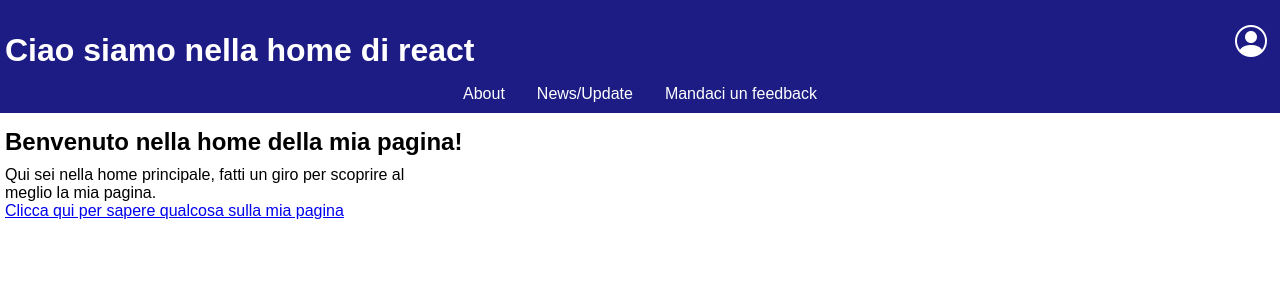
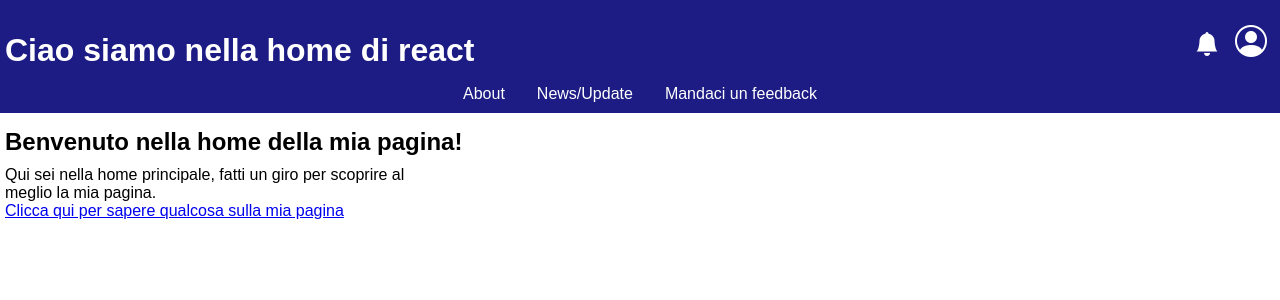
Before and after one commit to zGokuX/ReactProject, a React (Vite) app in the folder MyReactProject/: page /login#/Home in a window 1280 px wide. Shown: the top 300 px of the page. Built offline with nearby package versions, Linux system fonts and the light colour scheme.

Commit message:
Notification added

```diff
--- a/MyReactProject/src/App.css
+++ b/MyReactProject/src/App.css
@@ -127,7 +127,33 @@ body {
 }
 
 .side-up-right .box {
+    display: flex;
     position: relative;
+}
+
+.notification-c{
+    position: relative;
+    transition: ease 0.3s all;
+}
+
+.notification-c:hover {
+    cursor: pointer;
+    transform: scale(1.05);
+}
+
+.box .notification {
+    font-size: 1.5rem;
+}
+
+.box .notification-number {
+    position: absolute;
+    border: 1px solid red;
+    border-radius: 10px;
+    font-size: 0.5rem;
+    background-color: rgb(255, 51, 51);
+    padding: 2px;
+    right: 4px;
+    bottom: 5px;
 }
 
 .side-up-right .box .list-opt {
--- a/MyReactProject/src/App.jsx
+++ b/MyReactProject/src/App.jsx
@@ -1,12 +1,12 @@
 import './App.css'
 import UpBar from './upbar-component'
 import { Link } from 'react-router-dom'
-export default function Home() {
+export default function Home( { notificationNumber , setNotificationNumber}) {
   return (
     <>
     <title>Home</title>
       <main>
-        <UpBar />
+        <UpBar notificationNumber={notificationNumber} setNotificationNumber={setNotificationNumber}/>
         <div className='container-desc'>
           <h2>Benvenuto nella home della mia pagina!</h2>
           <span>Qui sei nella home principale, fatti un giro per scoprire al meglio la mia pagina. </span>
--- /dev/null
+++ b/MyReactProject/src/MainRoutes.jsx
@@ -0,0 +1,43 @@
+import { useState } from 'react'
+import { Routes, Route, Navigate } from 'react-router-dom'
+
+import App from './App.jsx'
+import Profile from './profile-component/ProfileComponent.jsx'
+import About from './AboutPage/About.jsx'
+import NotFound from './NotFoundPage/NotFound.jsx'
+import UpdateComponent from './UpdatePage/UpdateCompoent.jsx'
+import Login from './LoginPage/LoginComponent.jsx'
+import Register from './RegisterPage/RegisterComponent.jsx'
+import NotificationC from './NotificationPage/NotificationComponent.jsx'
+
+export default function MainRoutes() {
+    const [notificationNumber, setNotificationNumber] = useState(0)
+
+    return (
+        <Routes>
+            <Route path="/" element={<Navigate to="/Home" replace />} />
+
+            <Route
+                path="/Home"
+                element={
+                    <App
+                        notificationNumber={notificationNumber}
+                        setNotificationNumber={setNotificationNumber}
+                    />
+                }
+            />
+
+            <Route
+                path="/notification"
+                element={<NotificationC notificationN={notificationNumber} />}
+            />
+
+            <Route path="/profile" element={<Profile />} />
+            <Route path="/about" element={<About />} />
+            <Route path="/news" element={<UpdateComponent />} />
+            <Route path="/login" element={<Login />} />
+            <Route path="/register" element={<Register />} />
+            <Route path="*" element={<NotFound />} />
+        </Routes>
+    )
+}
--- /dev/null
+++ b/MyReactProject/src/NotificationPage/NotificationComponent.jsx
@@ -0,0 +1,17 @@
+import { Link } from "react-router-dom";
+
+
+export default function NotificationC( { notificationN }) {
+    return (
+        <>
+        <title>{notificationN <= 0 ? "Non hai nessuna notifica" : "hai " + notificationN + " notifica da leggere"}</title>
+            <div className="container-up">
+                <h1>{notificationN <= 0 ? "Non hai nessuna notifica" : "Hai " + notificationN + " notifica da leggere"}</h1>
+                <Link to={'/Home'}>
+                    <i className="bi bi-arrow-bar-left danger back"></i>
+                </Link>
+            </div>
+
+        </>
+    )
+}
--- a/MyReactProject/src/button-component/ButtonComponent.jsx
+++ b/MyReactProject/src/button-component/ButtonComponent.jsx
@@ -10,7 +10,7 @@ export default function ButtonCS( props ){
     Il nostro bottone invece di usare il colore predefinito dal CSS utilizzerà il colore che gli
     verrà passato nei parametri
     */}
-    <button className="custom-button" onClick={props.onClick} style={{backgroundColor: props.color, fontSize: props.size, width: props.width, height: props.height}}>{props.children}</button>
+    <button className={props.classArrived || "custom-button"} onClick={props.onClick} style={{backgroundColor: props.color, fontSize: props.size, width: props.width, height: props.height}}>{props.children}</button>
     </>
 
     )
--- a/MyReactProject/src/main.jsx
+++ b/MyReactProject/src/main.jsx
@@ -1,29 +1,15 @@
 import { StrictMode } from 'react'
 import { createRoot } from 'react-dom/client'
-import { HashRouter, Routes, Route, Navigate } from 'react-router-dom'
+import { HashRouter } from 'react-router-dom'
 import './index.css'
-import App from './App.jsx'
-import Profile from './profile-component/ProfileComponent.jsx'
-import About from './AboutPage/About.jsx'
-import NotFound from './NotFoundPage/NotFound.jsx'
-import UpdateComponent from './UpdatePage/UpdateCompoent.jsx'
 import 'bootstrap-icons/font/bootstrap-icons.css'
-import Login from './LoginPage/LoginComponent.jsx'
-import Register from './RegisterPage/RegisterComponent.jsx'
+import MainRoutes from './MainRoutes'
+
 
 createRoot(document.getElementById('root')).render(
-  <StrictMode>
-    <HashRouter>
-      <Routes>
-        <Route path="/" element={<Navigate to="/Home" replace />} />
-        <Route path="/Home" element={<App />} />
-        <Route path="/profile" element={<Profile />} />
-        <Route path="/about" element={<About />} />
-        <Route path="/news" element={<UpdateComponent />} />
-        <Route path="/login" element={<Login />} />
-        <Route path="/register" element={<Register />} />
-        <Route path="*" element={<NotFound />} />
-      </Routes>
-    </HashRouter>
-  </StrictMode>
+    <StrictMode>
+        <HashRouter>
+            <MainRoutes />
+        </HashRouter>
+    </StrictMode>
 )
--- a/MyReactProject/src/upbar-component.jsx
+++ b/MyReactProject/src/upbar-component.jsx
@@ -2,10 +2,12 @@ import { useState } from 'react'
 import { Link, useNavigate } from 'react-router-dom'
 import ButtonCS from './button-component/ButtonComponent'
 
-export default function upBar() {
-    const [isClick,setIsClick] = useState(false)
+export default function upBar({ notificationNumber, setNotificationNumber }) {
+    console.log(notificationNumber)
+    const [isClick, setIsClick] = useState(false)
+
     const navigate = useNavigate();
-    function changePage(name){
+    function changePage(name) {
         setIsClick(false)
         navigate(name)
         console.log(navigate(name))
@@ -31,9 +33,25 @@ export default function upBar() {
                 <div className='side-up-right'>
                     <ul>
                         <div className='box'>
+
+                            <div className='notification-c' onClick={() => changePage("/notification")}>
+                                <ButtonCS color='transparent' size='2rem' >
+                                    <i className="notification bi bi-bell-fill"></i>
+                                </ButtonCS>
+                                {notificationNumber >= 1 &&
+
+                                <span className='notification-number' >{notificationNumber >= 10 ? "+9" : "+" + notificationNumber}</span>
+                                }
+
+
+                            </div>
+
                             <ButtonCS color='transparent' size='2rem' onClick={() => setIsClick(prev => !prev)}>
                                 <i className="bi bi-person-circle"></i>
                             </ButtonCS>
+
+
+
                             {isClick &&
                                 <div className='list-opt'>
                                     <span onClick={() => changePage('/login')}>Login</span>
@@ -47,17 +65,17 @@ export default function upBar() {
                 </div>
 
             </div>
-            <div className='selections' style={{backgroundColor: '#1c1c84'}}>
+            <div className='selections' style={{ backgroundColor: '#1c1c84' }}>
                 <ul>
-                    <Link to={'/about'} style={{textDecoration: 'none'}}>
+                    <Link to={'/about'} style={{ textDecoration: 'none' }}>
 
                         <li>About</li>
                     </Link>
-                    <Link to={'/news'} style={{textDecoration: 'none'}}>
+                    <Link to={'/news'} style={{ textDecoration: 'none' }}>
 
                         <li>News/Update</li>
                     </Link>
-                    <Link to={'/feedback'} style={{textDecoration: 'none'}}>
+                    <Link to={'/feedback'} style={{ textDecoration: 'none' }}>
 
                         <li>Mandaci un feedback</li>
                     </Link>
```
Lines whose indentation alone changed are shown as unchanged.
